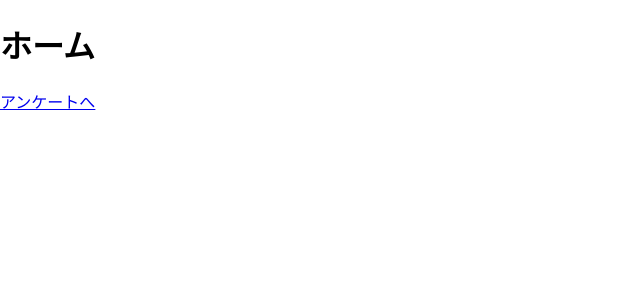
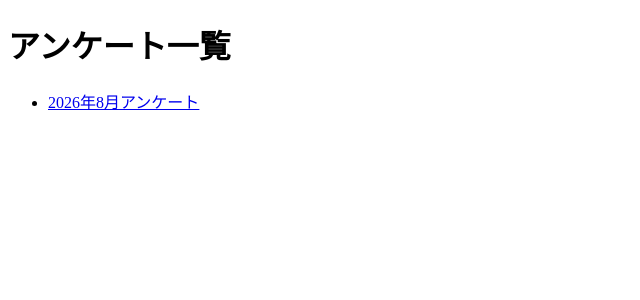
Before and after one commit to ha-ishibashi-switch/ha-ishibashi-switch.github.io, a React (Create React App) app: page / in a window 1280 px wide. Shown: the top 300 px of the page, without its empty margins (0-640 px from the left). Built offline with nearby package versions, Linux system fonts and the light colour scheme.

Commit message:
ルーティング修正

```diff
--- a/src/App.tsx
+++ b/src/App.tsx
@@ -1,14 +1,14 @@
 import { HashRouter, Routes, Route } from "react-router-dom";
 
 import Home from "./pages/Home";
-import Survey from "./pages/Survey";
+import Survey202608 from "./pages/Survey/Survey202608";
 
 function App() {
   return (
     <HashRouter>
       <Routes>
         <Route path="/" element={<Home />} />
-        <Route path="/survey" element={<Survey />} />
+        <Route path="/survey/202608" element={<Survey202608 />} />
       </Routes>
     </HashRouter>
   );
--- a/src/pages/Home.tsx
+++ b/src/pages/Home.tsx
@@ -3,9 +3,13 @@ import { Link } from "react-router-dom";
 function Home() {
   return (
     <div>
-      <h1>ホーム</h1>
+      <h1>アンケート一覧</h1>
 
-      <Link to="/survey">アンケートへ</Link>
+      <ul>
+        <li>
+          <Link to="/survey/202608">2026年8月アンケート</Link>
+        </li>
+      </ul>
     </div>
   );
 }
--- a/src/pages/Survey.tsx
+++ /dev/null
@@ -1,15 +0,0 @@
-import { Link } from "react-router-dom";
-
-function Survey() {
-  return (
-    <div>
-      <h1>アンケート</h1>
-
-      <p>ここにアンケートフォームを作成します。</p>
-
-      <Link to="/">ホームへ戻る</Link>
-    </div>
-  );
-}
-
-export default Survey;
--- /dev/null
+++ b/src/pages/Survey/Survey202608.tsx
@@ -0,0 +1,15 @@
+import { Link } from "react-router-dom";
+
+function Survey202608() {
+  return (
+    <div>
+      <h1>2026年8月アンケート</h1>
+
+      <p>ここに8月分のアンケートを表示します。</p>
+
+      <Link to="/">ホームへ戻る</Link>
+    </div>
+  );
+}
+
+export default Survey202608;
```
Also changed, not shown: src/index.tsx (+6 -7 lines), 9 other files (tests, documents, lock files or other folders).
